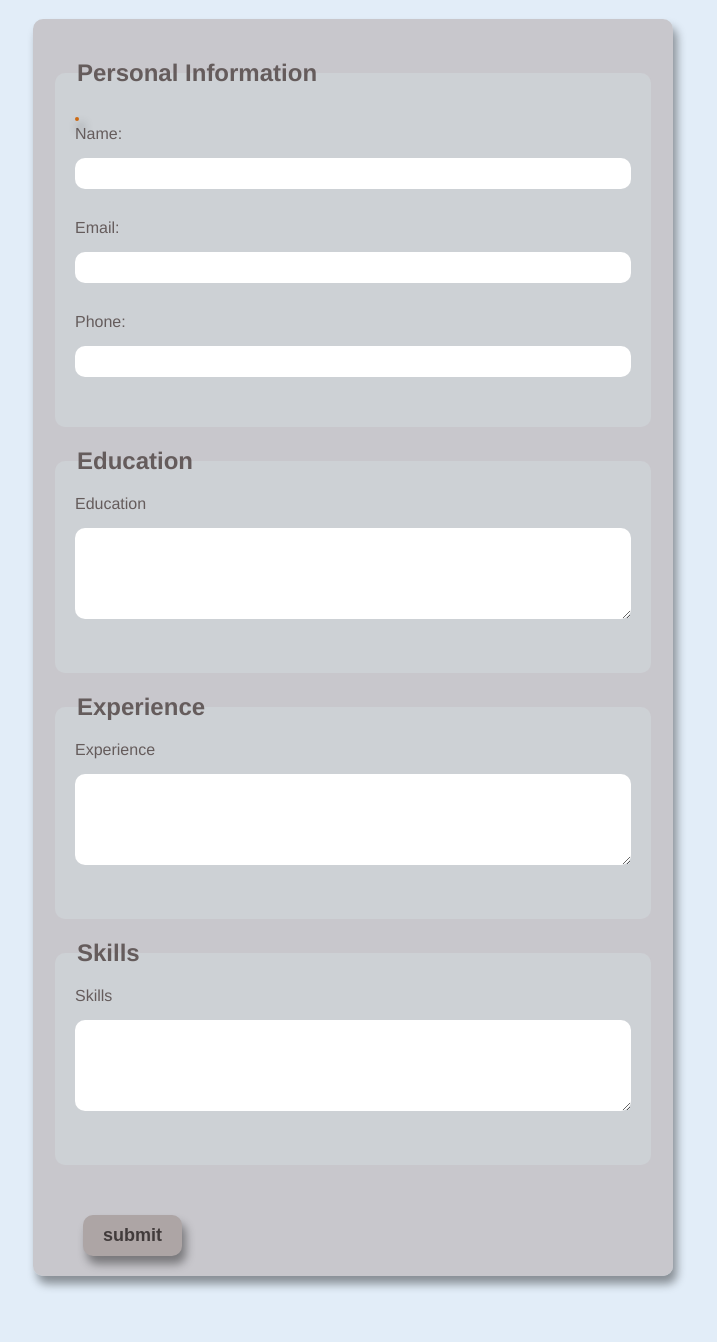
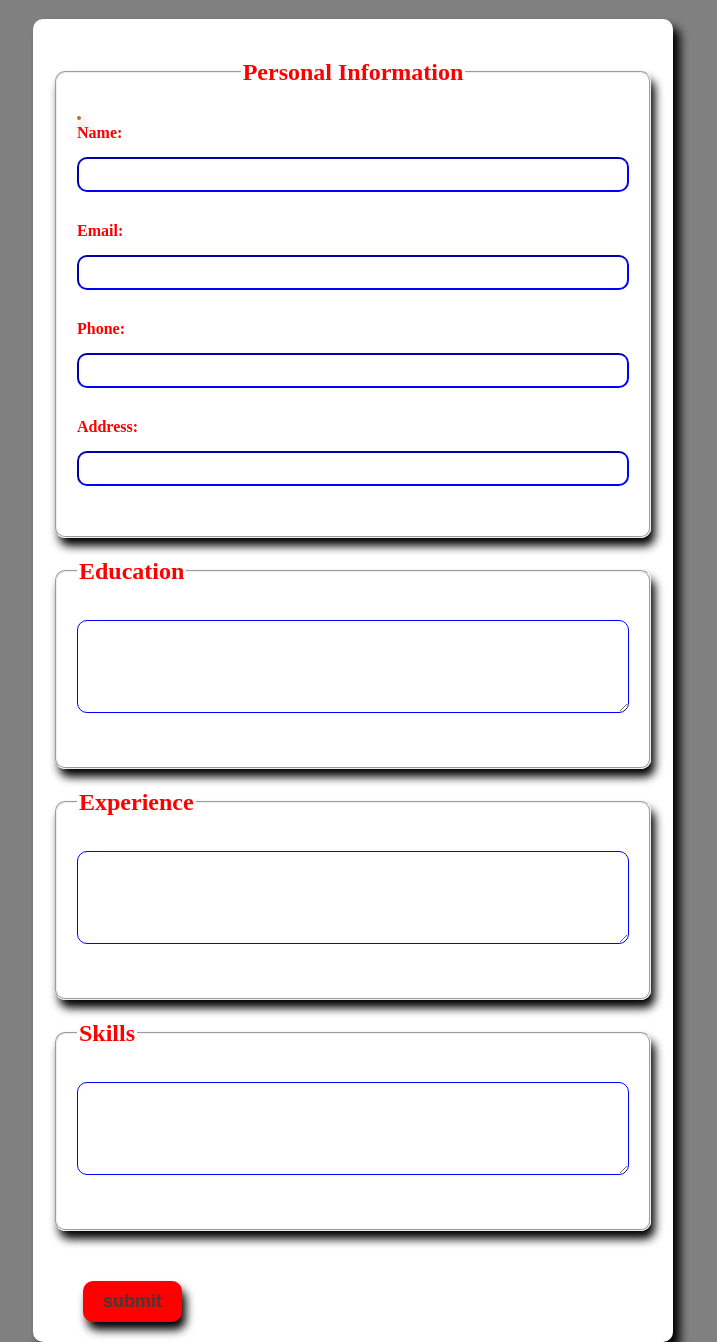
Before and after one commit to uzmee43/Static-Resume-, a plain HTML site: page index.html in a window 1280 px wide. Shown: the part 81-1423 px from the top of the page, without its empty margins (287-1004 px from the left). Before the commit the page ends 1377 px from the top, so only its background shows below. Drawn offline with Linux system fonts and the light colour scheme.

Commit message:
change css

```diff
--- a/index.html
+++ b/index.html
@@ -13,30 +13,32 @@
     <form action="" id="form">
         <fieldset class="fieldset">
             <img src="gril.jpeg" alt="" id="img">
-            <legend>Personal Information</legend>
+            <legend class="pe">Personal Information</legend>
             <label for="name">Name:</label>
             <input type="text" id="name" name="name" required><br>
             <label for="email">Email:</label>
             <input type="email" id="email" name="email" required><br>
             <label for="phone">Phone:</label>
             <input type="number" id="phone" name="phone" required><br>
+            <label for="address">Address:</label>
+            <input type="text" id="address" name="address" required><br>
 
         </fieldset>
         <fieldset class="fieldset">
             <legend>Education</legend>
-            <label for="education">Education</label>
+            <label for="education"></label>
             <textarea id="education" name="education" rows="5" required></textarea><br>
 
         </fieldset >
         <fieldset class="fieldset">
             <legend>Experience</legend>
-            <label for="experience">Experience</label>
+            <label for="experience"></label>
             <textarea id="experience" name="experience" rows="5" required></textarea><br>
 
         </fieldset>
         <fieldset class="fieldset">
             <legend>Skills</legend>
-            <label for="Skills">Skills</label>
+            <label for="Skills"></label>
             <textarea id="skills" name="skills" rows="5" required></textarea><br>
 
         </fieldset>
--- a/style.css
+++ b/style.css
@@ -1,56 +1,70 @@
 body{
-   font-family: 'Franklin Gothic Medium', 'Arial Narrow', Arial, sans-serif;
+   font-family: "Helvetica Neue",Helvetica
    background-color: #e2edf8;
    margin: 0;
    padding: 20px;
+   background-color:gray;
 }
 
 h1{
    font-size: 32px;
    text-align: center;
+
+}
+.pe{
+    font-size: 24px;
+    color: red;
+    text-align: center;
+    font-weight: bold;
+
 }
 form{
     max-width: 600px;
     margin:0 auto;
     padding: 20px;
-    border: none;
+
     border-radius: 10px;
-    background-color: #bcb6b8af;
-    box-shadow: 4px 8px 10px rgba(0, 0, 0, 0.4);
+
+    background-color: white;
+    box-shadow: 7px 8px 10px rgba(0, 0, 1, 2.5);
 }
 fieldset{
     margin-bottom: 20px;
     margin-top: 20px;
     padding: 20px;
 
-    border: none;
-    background-color:#cfd4d8c7 ;
+    /* border: none; */
+    background-color:white ;
+    box-shadow: 4px 8px 10px rgba(0, 0, 0, 1.5);
     border-radius: 10px;
+
 }
 legend{
     font-size: 24px;
     font-weight: bold;
     text-align: left;
-    color: #655c5c;
+    color: red;
 
 }
 label{
     display: block;
     margin-bottom: 10px;
-    color: #655c5c;
+    color: red;
+    font-weight: bold;
 
 
 }
 input, select, textarea{
     padding: 8px;
-    border: none;
+
     border-radius: 10px;
+    border-color: blue;
     width: 100%;
     margin-top: 5px;
     margin-bottom: 30px;
     box-sizing: border-box;
+}
 
-}
  select, textarea:hover{
     border: 1px solid #655c5c;
     background-color: #ebcece;
@@ -63,8 +77,8 @@ button{
     padding: 10px 20px;
     border: none;
     border-radius: 10px;
-    background-color: #ada5a5;
-    color: #e2edf8;
+    background-color:red;
+    color:white;
     cursor: pointer;
     font-size: 18px;
     font-weight: bold;
@@ -73,15 +87,13 @@ button{
     margin-left: 30px;
     color: #413b3b;
 
-    box-shadow: 4px 8px 10px rgba(0, 0, 0, 0.4);
+    box-shadow: 4px 8px 10px rgba(0, 0, 0, 1.4);
 
 }
 button:hover{
-    background-color: #624242;
+    background-color:black;
     color: #e3caca;
 }
-
-
 #img{
     height: 100px;
     border-radius: 50%;
```
Also changed, not shown: 1 other file.
